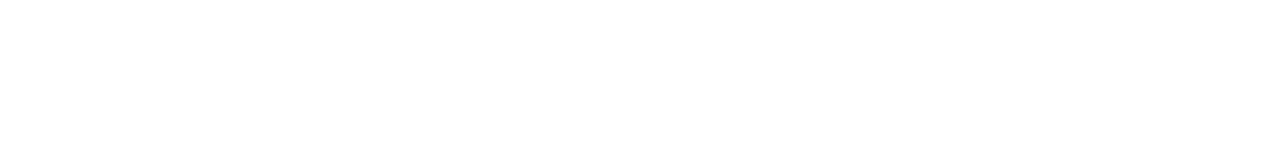
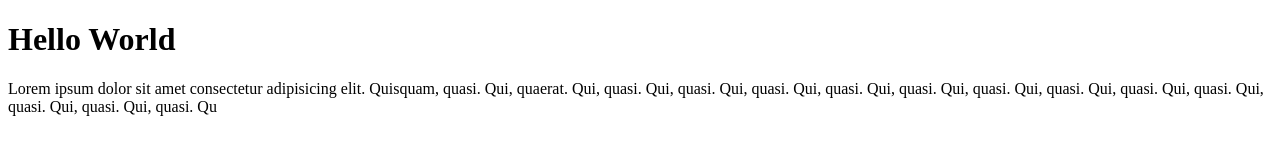
Before and after one commit to Kawayan23/hello-world, a plain HTML site: page index.html in a window 1280 px wide. Drawn offline with Linux system fonts and the light colour scheme.

Commit message:
added index html

```diff
--- a/index.html
+++ b/index.html
@@ -6,6 +6,7 @@
     <title>Hello World</title>
 </head>
 <body>
-
+    <h1>Hello World</h1>
+    <p>Lorem ipsum dolor sit amet consectetur adipisicing elit. Quisquam, quasi. Qui, quaerat. Qui, quasi. Qui, quasi. Qui, quasi. Qui, quasi. Qui, quasi. Qui, quasi. Qui, quasi. Qui, quasi. Qui, quasi. Qui, quasi. Qui, quasi. Qui, quasi. Qu
 </body>
 </html>
```
